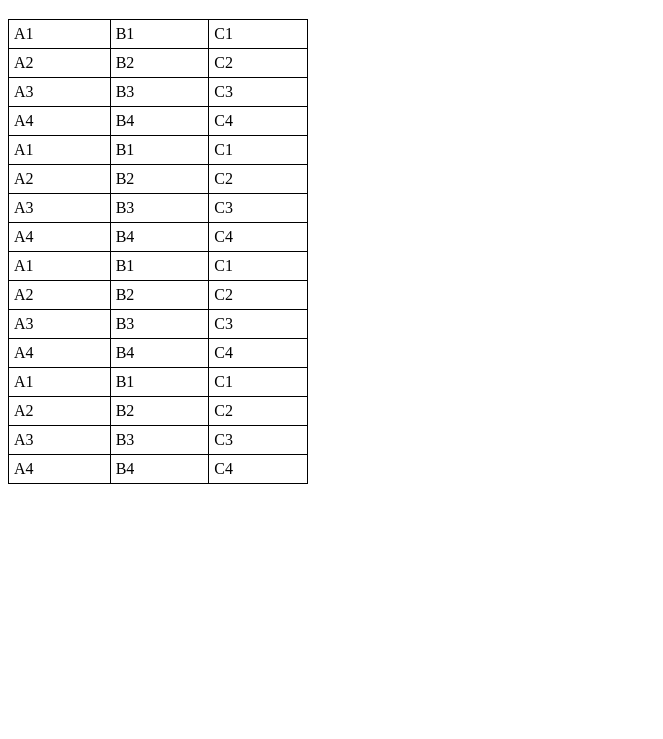
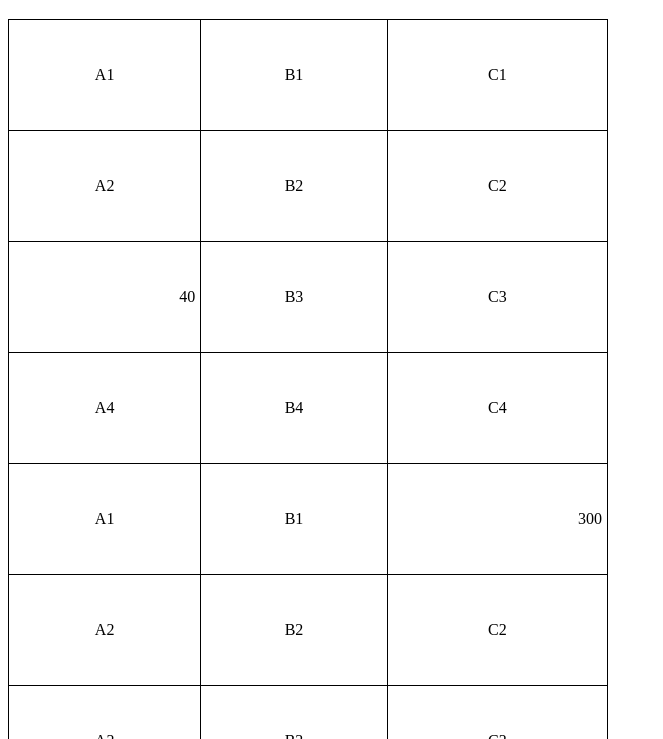
Before and after one commit to Romulo-de-Jesus/Curso-HTML5-e-CSS3, a plain HTML site: page Exercícios/EX023/index.html in a window 1280 px wide. Shown: the part 61-800 px from the top of the page, without its empty margins (0-663 px from the left). Drawn offline with Linux system fonts and the light colour scheme.

Commit message:
Update index.html

```diff
--- a/Exercícios/EX023/index.html
+++ b/Exercícios/EX023/index.html
@@ -6,12 +6,24 @@
     <title>Document</title>
     <style>
     table{
-        width: 300px;
+        width: 600px;
         border-collapse: collapse;
     }
     td{
         border: 1px black solid;
         padding: 5px;
+        height: 100px;
+        text-align: center;
+
+
+    }
+    td:hover{
+        background-color: yellow;
+    }
+
+    .numero{
+        text-align: right;
+
     }
 
     </style>
@@ -37,7 +49,7 @@
             <td>C2</td>
         </tr>
         <tr>
-            <td>A3</td>
+            <td class="numero">40</td>
             <td>B3</td>
             <td>C3</td>
         </tr>
@@ -49,7 +61,7 @@
         <tr>
             <td>A1</td>
             <td>B1</td>
-            <td>C1</td>
+            <td class="numero">300</td>
         </tr>
         <tr>
             <td>A2</td>
@@ -68,7 +80,7 @@
         </tr>
         <tr>
             <td>A1</td>
-            <td>B1</td>
+            <td class="numero" >67</td>
             <td>C1</td>
         </tr>
         <tr>
```
